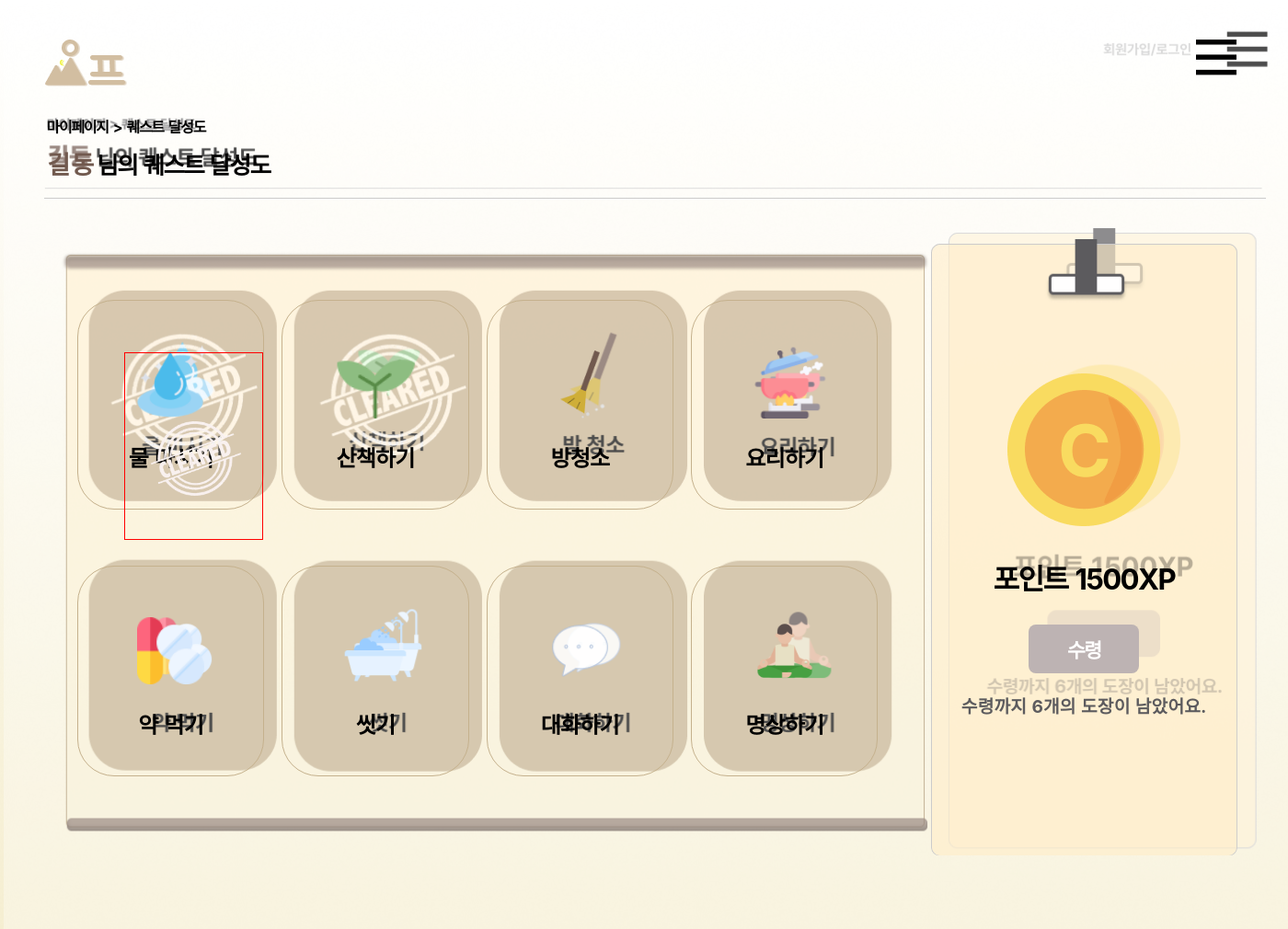
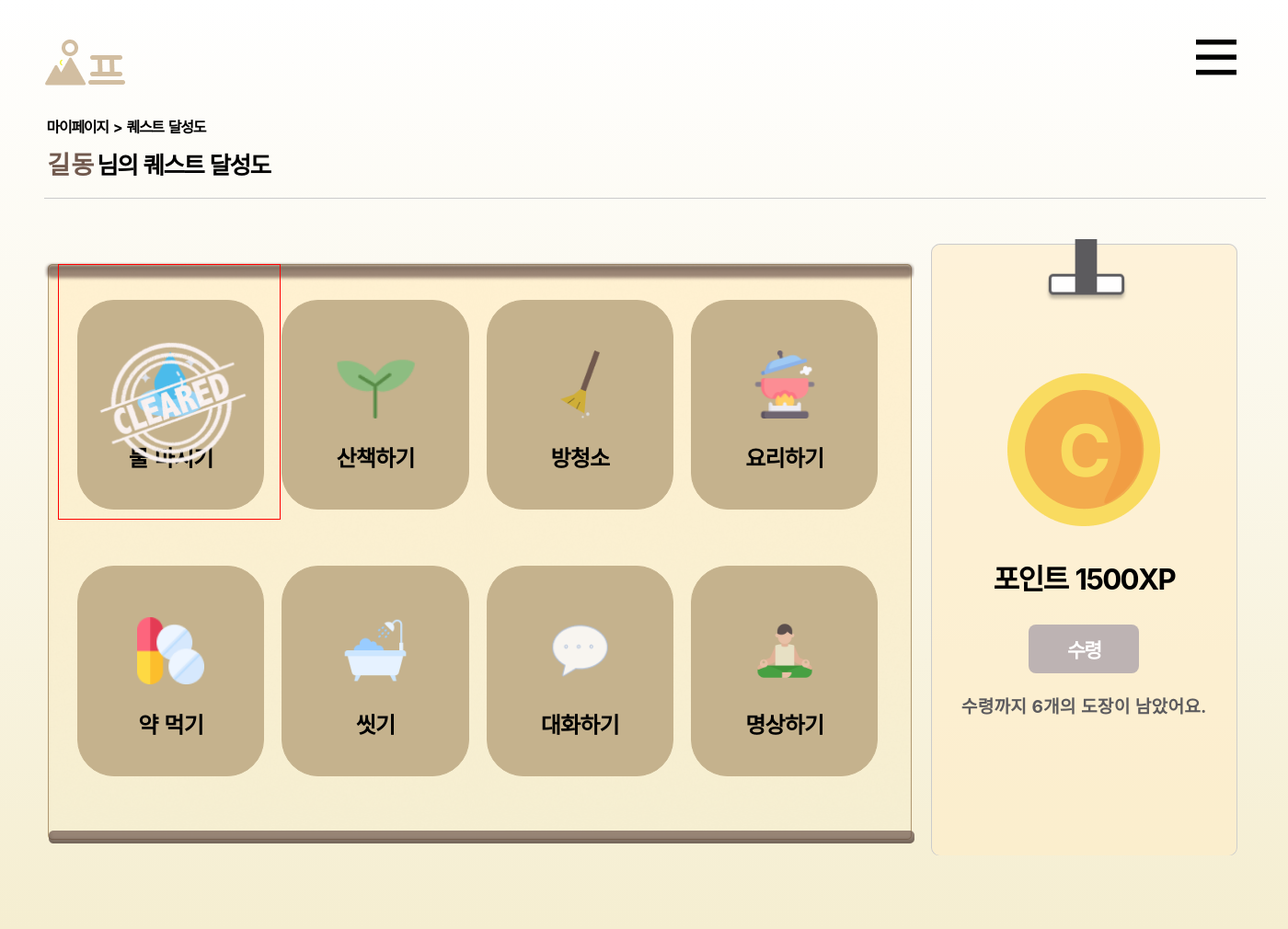
Before and after one commit to sidonge/HamNae, a FastAPI app: template templates/quest.html in a window 1400 px wide. Shown: the whole page at 92% size. Run offline with FastAPI, Linux system fonts and the light colour scheme; the template is opened without the code that fills it, so the values that code supplies are empty; some web fonts are replaced.

Commit message:
quest html&css 수정

```diff
--- a/static/css/quest.css
+++ b/static/css/quest.css
@@ -10,10 +10,10 @@
 
 body
 {
-    background-image: url(../image/해커톤-퀘스트달성도.png);
+    /* background-image: url(../image/해커톤-퀘스트달성도.png); */
     background-repeat : no-repeat;
     background-size : cover;
-    /* background: linear-gradient(white, #F5EED1); */
+    background: linear-gradient(white, #F5EED1);
 }
 
 
@@ -105,7 +105,7 @@ section
 {
     margin-top: 2rem;
     display: flex;
-    /* background-image: url(../image/quest_background.png); */
+    background-image: url(../image/quest_background.png);
     /* background-color: #71594ee8; */
     background-size: cover;
     background-repeat : no-repeat;
@@ -117,8 +117,8 @@ section
 
 .stamp_card
 {
-    /* background-color: #c5b28d63; */
-    border: 1px solid #C5B18D;
+    background-color: #c5b28d;
+    border: 1px solid #c5b28d;
     border-radius: 2.5rem;
     margin: 0rem 0.2rem 3.8rem 1rem;
     width: 12.7rem;
@@ -157,6 +157,8 @@ section
     background-image: url(../image/point_card.png);
     background-size: cover;
     background-repeat : no-repeat;
+
+    position: relative;
 
     /* 정렬 */
 
@@ -204,12 +206,12 @@ section
 {
     position: absolute;
     border: 1px solid red;
-    top: 25%;
-    left: 25%;
+    top: -2.5rem;
+    left: -1.4rem
 }
 
 .cleared_stamp img
 {
-    width: 100%;
+    width: 15rem;
     height: 100%;
 }
```
Also changed, not shown: templates/quest.html (+1 -6 lines).
